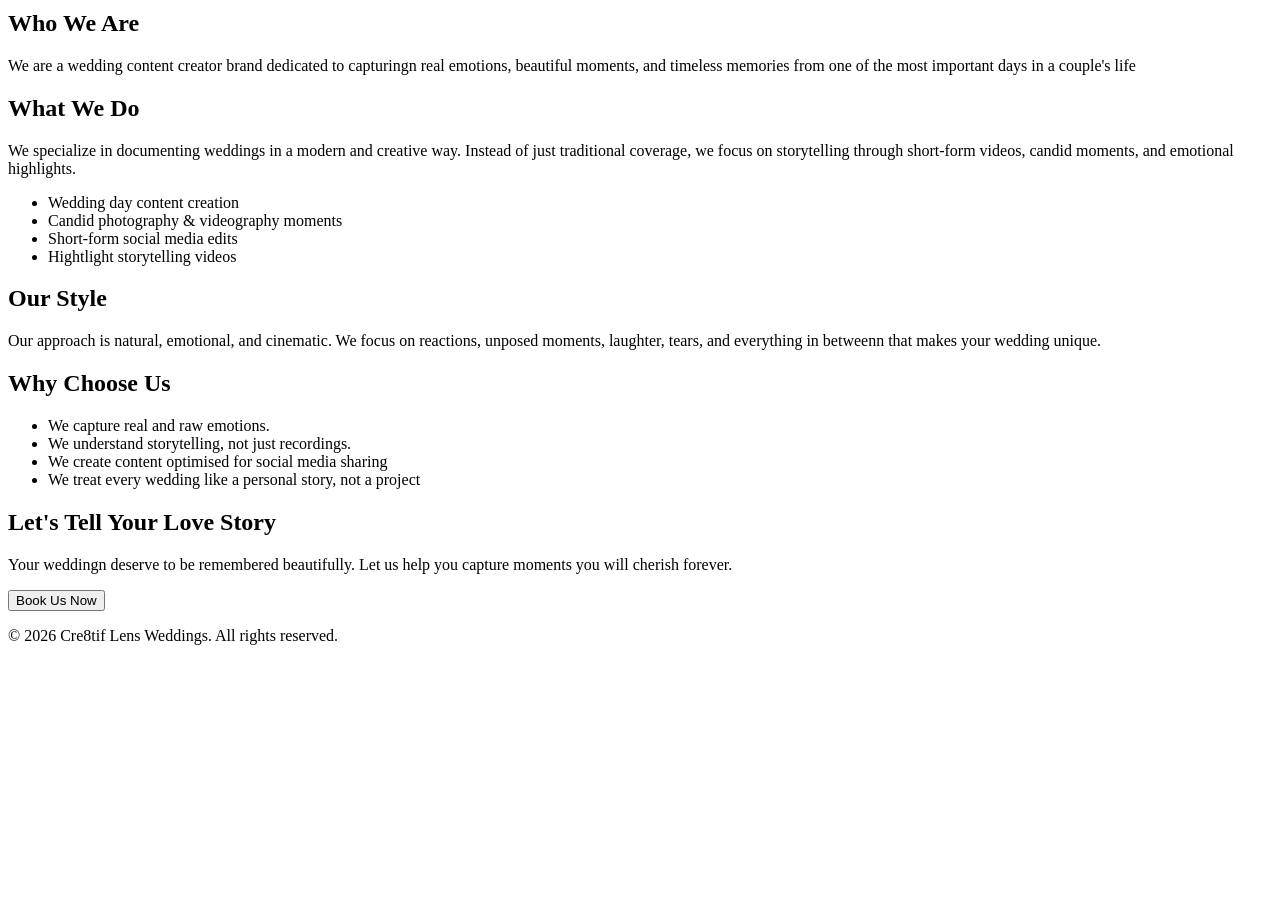
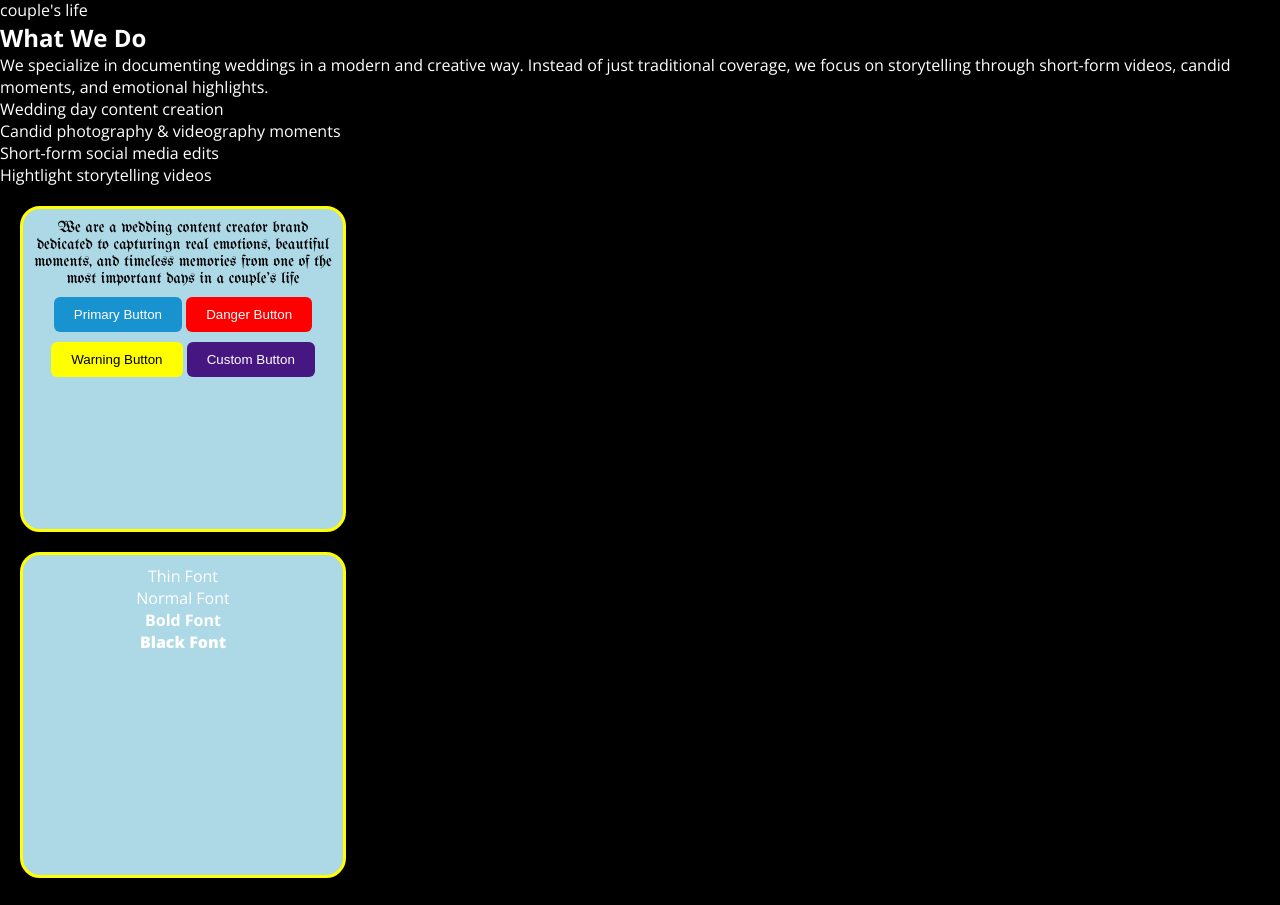
Before and after one commit to AbubakryMuhammad/Wedding-Content-Creator-Website, a plain HTML site: page about.html in a window 1280 px wide. Shown: the part 228-1133 px from the top of the page. Before the commit the page ends 889 px from the top, so only its background shows below. Drawn offline with nearby package versions, Linux system fonts and the light colour scheme.

Commit message:
added css hex and rgb colors with font family and font weight

```diff
--- a/about.html
+++ b/about.html
@@ -4,9 +4,10 @@
     <meta charset="UTF-8">
     <meta name="viewport" content="width=device-width, initial-scale=1.0">
     <title>About Us</title>
+    <link rel="stylesheet" href="style.css">
 </head>
 
-<body>
+<body class="dark">
     <header>
         <img src="Logo.JPEG" width="85px" height="90px">
         <nav>
@@ -18,6 +19,7 @@
     </header>
 
     <main>
+    <section>
         <h1>About Us</h1>
         <p>We don't just capture weddings, we tell love stories.</p>
 
@@ -32,25 +34,44 @@
                 <li>Short-form social media edits</li>
                 <li>Hightlight storytelling videos</li>
             </ul>
+    </section>
 
+    <div class="box">
+        <p class="code">We are a wedding content creator brand dedicated to capturingn real emotions, beautiful moments, and timeless memories from one of the most important days in a couple's life</p>
+        <button class="btn btn-primary">Primary Button</button>
+        <button class="btn btn-danger">Danger Button</button>
+        <button class="btn btn-warning">Warning Button</button>
+        <button class="btn btn-custom">Custom Button</button>
+    </div>
+
+    <div class="box">
+        <p class="thin">Thin Font</p>
+        <p class="normal">Normal Font</p>
+        <p class="bold">Bold Font</p>
+        <p class="black">Black Font</p>
+    </div>
+
+    <button class="btn">Click me</button>
+    <section>
         <h2>Our Style</h2>
         <p>Our approach is natural, emotional, and cinematic. We focus on reactions, unposed moments, laughter, tears, and everything in betweenn that makes your wedding unique.</p>
 
         <h2>Why Choose Us</h2>
             <ul>
-                <li>We capture real and raw emotions.</li>
-                <li>We understand storytelling, not just recordings.</li>
-                <li>We create content optimised for social media sharing</li>
-                <li>We treat every wedding like a personal story, not a project</li>
+                <li class="highlight font-bold">We capture real and raw emotions.</li>
+                <li class="font-bold">We understand storytelling, not just recordings.</li>
+                <li class="highlight font-bold" id="free-wifi" style="font-size: 30px; color: black;">We create content optimised for social media sharing</li>
+                <li class="font-bold">We treat every wedding like a personal story, not a project</li>
             </ul>
 
         <h2>Let's Tell Your Love Story</h2>
             <p>Your weddingn deserve to be remembered beautifully. Let us help you capture moments you will cherish forever.</p>
             <a href="contact.html"><button>Book Us Now</button></a>
+    </section>
     </main>
 
     <footer>
-        <p>&copy; 2026 Cre8tif Lens Weddings. All rights reserved.</p>
+        <p>&copy; 2026 Cre8tif Lens Weddings. All rights reserved.</p>`
     </footer>
 
 </body>
--- /dev/null
+++ b/style.css
@@ -0,0 +1,98 @@
+/*@import url('https://fonts.googleapis.com/css2?family=UnifrakturMaguntia&display=swap');*/
+@import url('https://fonts.googleapis.com/css2?family=Open+Sans:ital,wght@0,300..800;1,300..800&display=swap');
+@font-face {
+    font-family: "customfont";
+    src: url(UnifrakturMaguntia-Regular.ttf);
+}
+
+* {
+    margin: 0px;
+    padding: 0px;
+ }
+
+ body {
+    font-family: open sans, sans-serif;
+ }
+
+ h1{
+    font-family: Georgia, 'Times New Roman', Times, serif;
+ }
+
+ .code {
+    font-family: customfont, cursive;
+    color: #000000
+ }
+
+ .highlight {
+     background-color: yellow;
+ }
+.thin{
+    font-weight: 300;
+}
+
+.normal{
+    font-weight: 400;
+}
+.black{
+    font-weight: 900;
+}
+.bold{
+    font-weight: 700;
+}
+ .font-bold {
+     font-weight: bold;
+ }
+
+ #free-wifi {
+     border-color: blue;
+     border-width: 2px;
+     border-style: solid;
+ }
+
+ .dark {
+     background-color: black;
+     color: white;
+ }
+
+ .box {
+     padding: 10px;
+     margin: 20px;
+     width: 300px;
+     height: 300px;
+     background-color: lightblue;
+     border-width: 3px;
+     border-color: yellow;
+     border-style: solid;
+     text-align: center;
+     border-radius: 20px;
+ }
+
+ .btn {
+     padding-top: 10px;
+     padding-right: 20px;
+     padding-bottom: 10px;
+     padding-left: 20px;
+     margin-top: 10px;
+     border: none;
+     border-radius: 6px;
+ }
+
+ .btn-primary {
+     background-color: rgb(25, 147, 208);
+     color: white;
+ }
+
+ .btn-danger {
+     background-color: red;
+     color: white;
+ }
+
+ .btn-warning {
+     background-color: yellow;
+     color: black;
+ }
+
+ .btn-custom {
+    background-color: #461780;
+    color: #ffffff;
+ }
```
Also changed, not shown: index.html (+31 -3 lines), UnifrakturMaguntia-Regular.ttf (added), 1 other file. Lines whose indentation alone changed are shown as unchanged.
